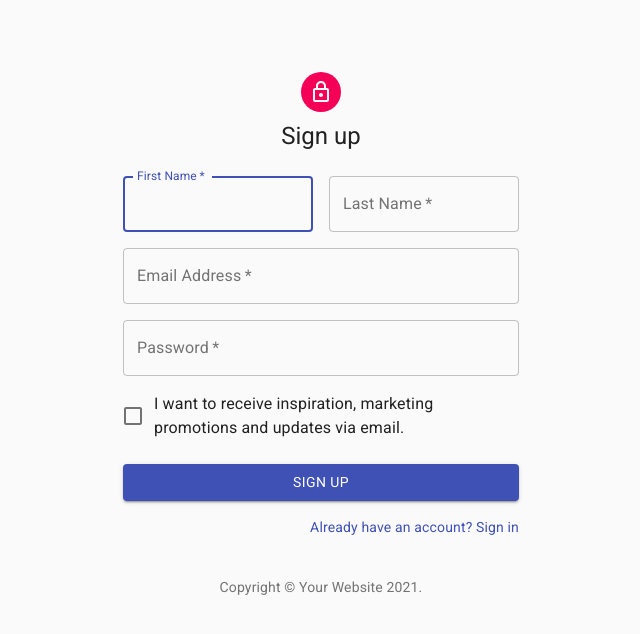
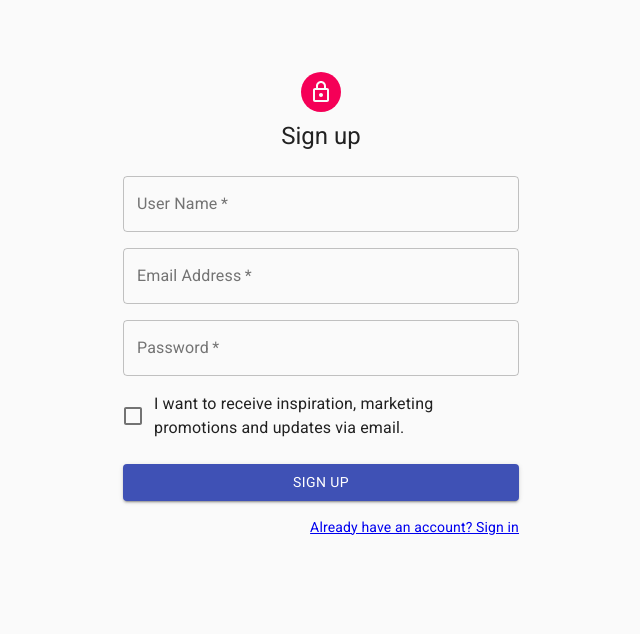
Before and after one commit to unicef/OoI-Intern-Assessment, a React (Create React App) app in the folder client/: page /sign-up in a window 1280 px wide. Shown: the top 634 px of the page, without its empty margins (319-959 px from the left). Built offline with nearby package versions, Linux system fonts and the light colour scheme.

Commit message:
can now sign up
Signed-off-by: Ida Delphine <idadelm@gmail.com>

```diff
--- a/client/src/Signup.jsx
+++ b/client/src/Signup.jsx
@@ -1,30 +1,17 @@
-import React from 'react';
+import React, { useState } from 'react';
 import Avatar from '@material-ui/core/Avatar';
 import Button from '@material-ui/core/Button';
 import CssBaseline from '@material-ui/core/CssBaseline';
 import TextField from '@material-ui/core/TextField';
 import FormControlLabel from '@material-ui/core/FormControlLabel';
 import Checkbox from '@material-ui/core/Checkbox';
-import Link from '@material-ui/core/Link';
 import Grid from '@material-ui/core/Grid';
-import Box from '@material-ui/core/Box';
 import LockOutlinedIcon from '@material-ui/icons/LockOutlined';
 import Typography from '@material-ui/core/Typography';
 import { makeStyles } from '@material-ui/core/styles';
 import Container from '@material-ui/core/Container';
+import { Link } from "react-router-dom";
 
-function Copyright() {
-  return (
-    <Typography variant="body2" color="textSecondary" align="center">
-      {'Copyright © '}
-      <Link color="inherit" href="https://material-ui.com/">
-        Your Website
-      </Link>{' '}
-      {new Date().getFullYear()}
-      {'.'}
-    </Typography>
-  );
-}
 
 const useStyles = makeStyles((theme) => ({
   paper: {
@@ -48,6 +35,46 @@ const useStyles = makeStyles((theme) => ({
 
 export default function SignUp() {
   const classes = useStyles();
+  const [username, setUserName] = useState();
+  const [password, setPassword] = useState();
+  const [email, setEmail] = useState();
+
+  const handleSubmit = (evt) => {
+    evt.preventDefault();
+
+    const data = {
+      username: username,
+      email: email,
+      password: password
+    };
+
+    const API_URL = process.env.REACT_APP_API_URL;
+
+    fetch(API_URL + '/api/users/register/', {
+      method: 'POST',
+      headers: {
+        'Content-Type': 'application/json',
+      },
+      body: JSON.stringify(data),
+    })
+      .then(response => {
+        if (response.status === 200) {
+          return response.json();
+        } else {
+          throw new Error('Network response was not ok');
+        }
+      })
+      .then(data => {
+        alert("Account created successfully");
+        // allow sometime to show the notification
+        setTimeout(() => {
+          window.location.replace("/login")
+        }, 2500)
+      })
+      .catch((error) => {
+        alert("Sorry we could not create your account, please try again");
+      });
+  }
 
   return (
     <Container component="main" maxWidth="xs">
@@ -59,29 +86,22 @@ export default function SignUp() {
         <Typography component="h1" variant="h5">
           Sign up
         </Typography>
-        <form className={classes.form} noValidate>
+        <form
+          className={classes.form}
+          noValidate
+          onSubmit={(evt) => handleSubmit(evt)}
+        >
           <Grid container spacing={2}>
-            <Grid item xs={12} sm={6}>
-              <TextField
-                autoComplete="fname"
-                name="firstName"
-                variant="outlined"
-                required
-                fullWidth
-                id="firstName"
-                label="First Name"
-                autoFocus
-              />
-            </Grid>
-            <Grid item xs={12} sm={6}>
+          <Grid item xs={12}>
               <TextField
                 variant="outlined"
                 required
                 fullWidth
-                id="lastName"
-                label="Last Name"
-                name="lastName"
-                autoComplete="lname"
+                id="username"
+                label="User Name"
+                name="username"
+                autoComplete="username"
+                onChange={(evt) => setUserName(evt.target.value)}
               />
             </Grid>
             <Grid item xs={12}>
@@ -93,6 +113,8 @@ export default function SignUp() {
                 label="Email Address"
                 name="email"
                 autoComplete="email"
+                onChange={(evt) => setEmail(evt.target.value)}
+
               />
             </Grid>
             <Grid item xs={12}>
@@ -105,6 +127,8 @@ export default function SignUp() {
                 type="password"
                 id="password"
                 autoComplete="current-password"
+                onChange={(evt) => setPassword(evt.target.value)}
+
               />
             </Grid>
             <Grid item xs={12}>
@@ -125,16 +149,13 @@ export default function SignUp() {
           </Button>
           <Grid container justify="flex-end">
             <Grid item>
-              <Link href="#" variant="body2">
+            <Link to="/login" variant="body2">
                 Already have an account? Sign in
               </Link>
             </Grid>
           </Grid>
         </form>
       </div>
-      <Box mt={5}>
-        <Copyright />
-      </Box>
     </Container>
   );
 }
```
